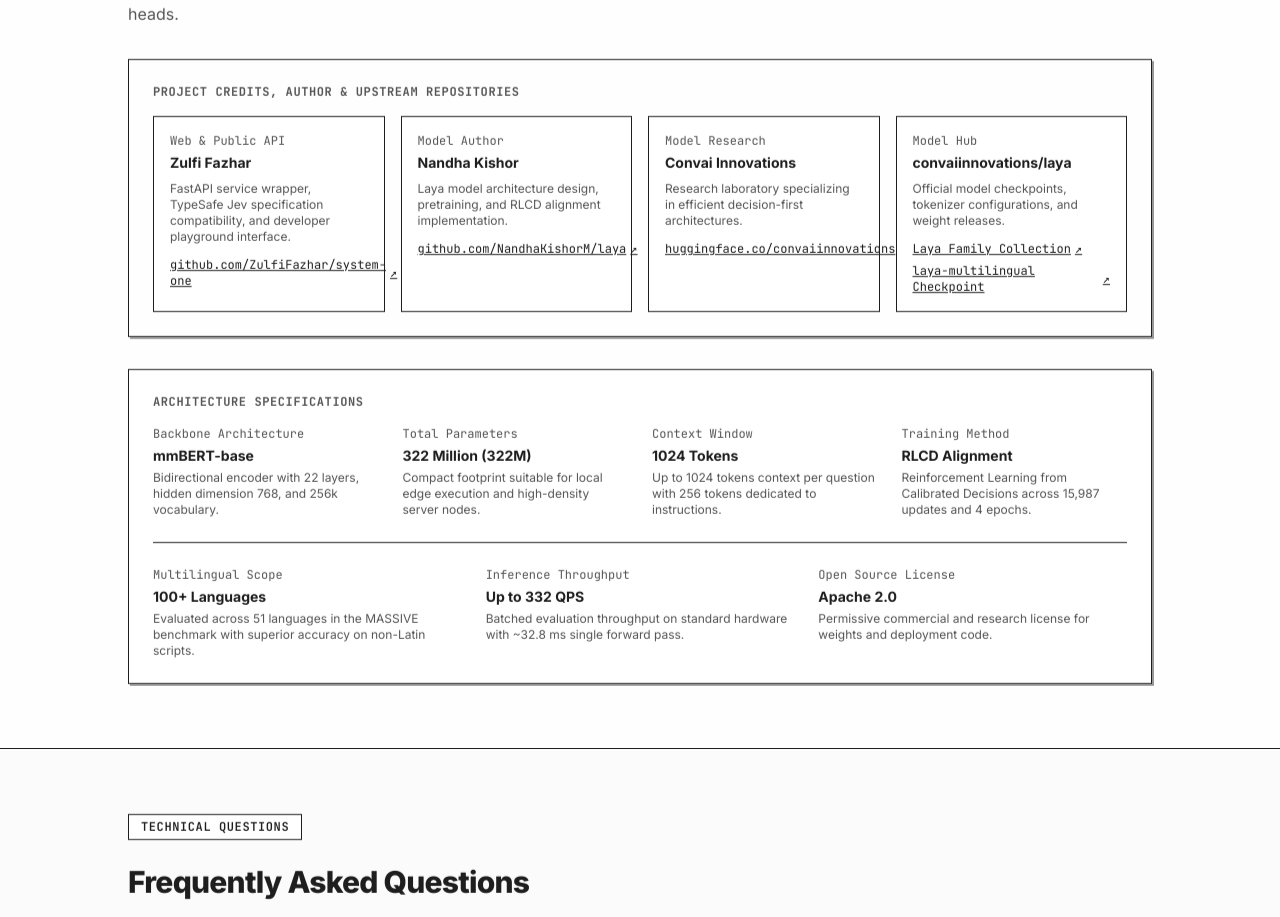
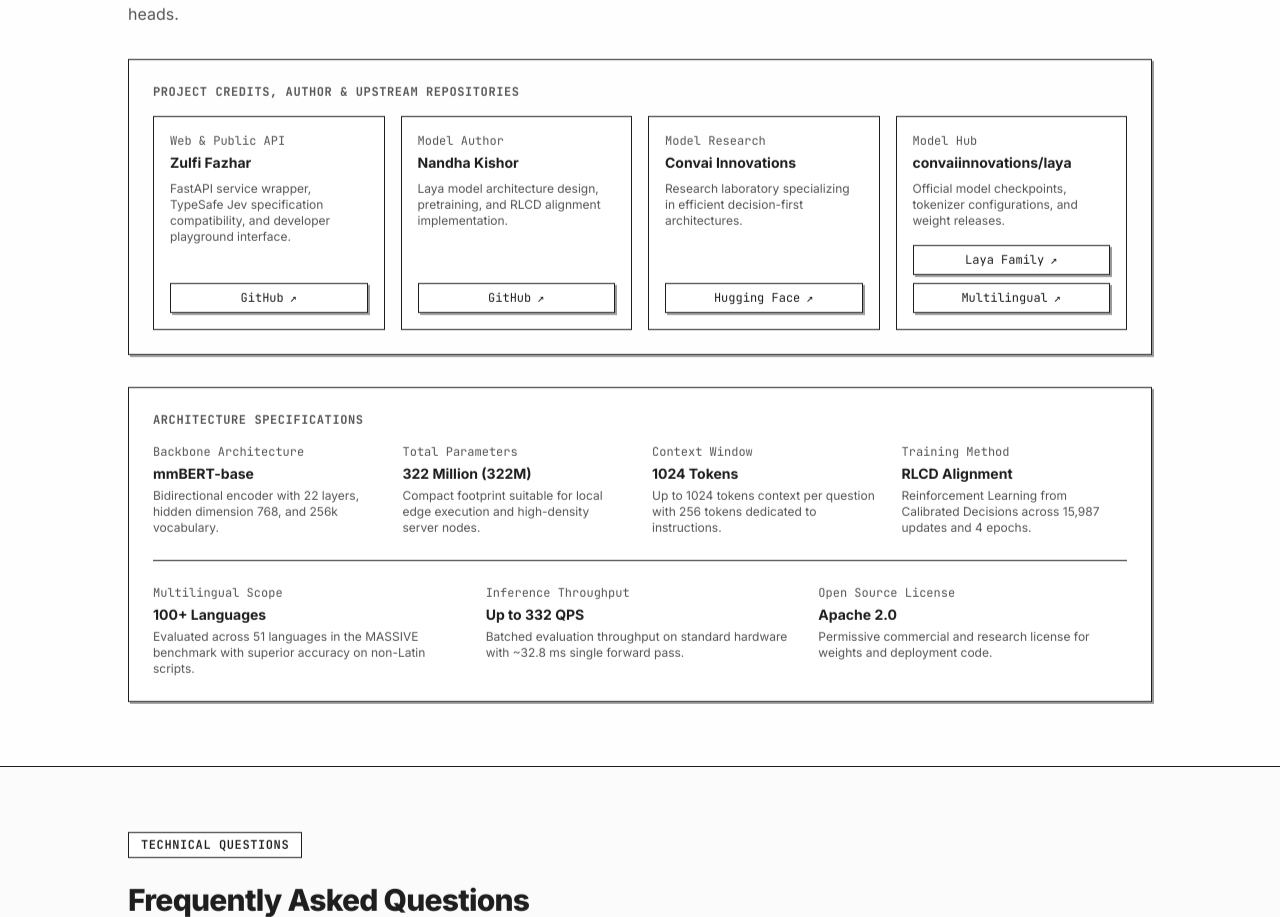
Before and after one commit to ZulfiFazhar/system-one, a FastAPI app: page / in a window 1280 px wide. Shown: the part 2061-2978 px from the top of the page. Run offline with FastAPI, Linux system fonts and the light colour scheme; some libraries are stand-ins or nearby versions.

Commit message:
fix(ui): replace long url links in attribution cards with brutalist buttons to prevent overflow

```diff
--- a/app/templates/index.html
+++ b/app/templates/index.html
@@ -644,7 +644,8 @@
                         <div
                             class="grid grid-cols-1 sm:grid-cols-2 lg:grid-cols-4 gap-4"
                         >
-                            <div class="border border-[#1E1E1E] p-4 bg-white">
+                            <div class="border border-[#1E1E1E] p-4 bg-white flex flex-col justify-between brutal-card-hover">
+                                <div>
                                     <div
                                         class="text-xs font-mono text-[#555555] mb-1"
                                     >
@@ -653,25 +654,25 @@
                                     <div class="font-bold text-sm mb-2">
                                         Zulfi Fazhar
                                     </div>
-                                <p class="text-xs text-[#555555] mb-3">
+                                    <p class="text-xs text-[#555555] mb-4">
                                         FastAPI service wrapper, TypeSafe Jev
                                         specification compatibility, and developer
                                         playground interface.
                                     </p>
+                                </div>
                                 <a
                                     href="https://github.com/ZulfiFazhar/system-one"
                                     target="_blank"
                                     rel="noopener noreferrer"
-                                    class="text-xs font-mono underline hover:text-black flex items-center gap-1"
-                                >
-                                    <span
-                                        >github.com/ZulfiFazhar/system-one</span
-                                    >
+                                    class="brutal-btn mt-auto inline-flex items-center justify-center gap-1.5 px-3 py-1.5 bg-white hover:bg-gray-100 font-mono text-xs w-full sm:w-auto"
+                                >
+                                    <span>GitHub</span>
                                     <span aria-hidden="true">&nearr;</span>
                                 </a>
                             </div>
 
-                            <div class="border border-[#1E1E1E] p-4 bg-white">
+                            <div class="border border-[#1E1E1E] p-4 bg-white flex flex-col justify-between brutal-card-hover">
+                                <div>
                                     <div
                                         class="text-xs font-mono text-[#555555] mb-1"
                                     >
@@ -680,22 +681,24 @@
                                     <div class="font-bold text-sm mb-2">
                                         Nandha Kishor
                                     </div>
-                                <p class="text-xs text-[#555555] mb-3">
+                                    <p class="text-xs text-[#555555] mb-4">
                                         Laya model architecture design, pretraining,
                                         and RLCD alignment implementation.
                                     </p>
+                                </div>
                                 <a
                                     href="https://github.com/NandhaKishorM/laya"
                                     target="_blank"
                                     rel="noopener noreferrer"
-                                    class="text-xs font-mono underline hover:text-black flex items-center gap-1"
-                                >
-                                    <span>github.com/NandhaKishorM/laya</span>
+                                    class="brutal-btn mt-auto inline-flex items-center justify-center gap-1.5 px-3 py-1.5 bg-white hover:bg-gray-100 font-mono text-xs w-full sm:w-auto"
+                                >
+                                    <span>GitHub</span>
                                     <span aria-hidden="true">&nearr;</span>
                                 </a>
                             </div>
 
-                            <div class="border border-[#1E1E1E] p-4 bg-white">
+                            <div class="border border-[#1E1E1E] p-4 bg-white flex flex-col justify-between brutal-card-hover">
+                                <div>
                                     <div
                                         class="text-xs font-mono text-[#555555] mb-1"
                                     >
@@ -704,24 +707,24 @@
                                     <div class="font-bold text-sm mb-2">
                                         Convai Innovations
                                     </div>
-                                <p class="text-xs text-[#555555] mb-3">
+                                    <p class="text-xs text-[#555555] mb-4">
                                         Research laboratory specializing in
                                         efficient decision-first architectures.
                                     </p>
+                                </div>
                                 <a
                                     href="https://huggingface.co/convaiinnovations"
                                     target="_blank"
                                     rel="noopener noreferrer"
-                                    class="text-xs font-mono underline hover:text-black flex items-center gap-1"
-                                >
-                                    <span
-                                        >huggingface.co/convaiinnovations</span
-                                    >
+                                    class="brutal-btn mt-auto inline-flex items-center justify-center gap-1.5 px-3 py-1.5 bg-white hover:bg-gray-100 font-mono text-xs w-full sm:w-auto"
+                                >
+                                    <span>Hugging Face</span>
                                     <span aria-hidden="true">&nearr;</span>
                                 </a>
                             </div>
 
-                            <div class="border border-[#1E1E1E] p-4 bg-white">
+                            <div class="border border-[#1E1E1E] p-4 bg-white flex flex-col justify-between brutal-card-hover">
+                                <div>
                                     <div
                                         class="text-xs font-mono text-[#555555] mb-1"
                                     >
@@ -730,29 +733,28 @@
                                     <div class="font-bold text-sm mb-2">
                                         convaiinnovations/laya
                                     </div>
-                                <p class="text-xs text-[#555555] mb-3">
+                                    <p class="text-xs text-[#555555] mb-4">
                                         Official model checkpoints, tokenizer
                                         configurations, and weight releases.
                                     </p>
-                                <div class="flex flex-col gap-1.5">
+                                </div>
+                                <div class="flex flex-col gap-2 mt-auto">
                                     <a
                                         href="https://huggingface.co/convaiinnovations/laya"
                                         target="_blank"
                                         rel="noopener noreferrer"
-                                        class="text-xs font-mono underline hover:text-black flex items-center gap-1"
-                                    >
-                                        <span>Laya Family Collection</span>
+                                        class="brutal-btn inline-flex items-center justify-center gap-1.5 px-3 py-1.5 bg-white hover:bg-gray-100 font-mono text-xs w-full sm:w-auto"
+                                    >
+                                        <span>Laya Family</span>
                                         <span aria-hidden="true">&nearr;</span>
                                     </a>
                                     <a
                                         href="https://huggingface.co/convaiinnovations/laya-multilingual"
                                         target="_blank"
                                         rel="noopener noreferrer"
-                                        class="text-xs font-mono underline hover:text-black flex items-center gap-1"
-                                    >
-                                        <span
-                                            >laya-multilingual Checkpoint</span
-                                        >
+                                        class="brutal-btn inline-flex items-center justify-center gap-1.5 px-3 py-1.5 bg-white hover:bg-gray-100 font-mono text-xs w-full sm:w-auto"
+                                    >
+                                        <span>Multilingual</span>
                                         <span aria-hidden="true">&nearr;</span>
                                     </a>
                                 </div>
```
Lines whose indentation alone changed are shown as unchanged.
